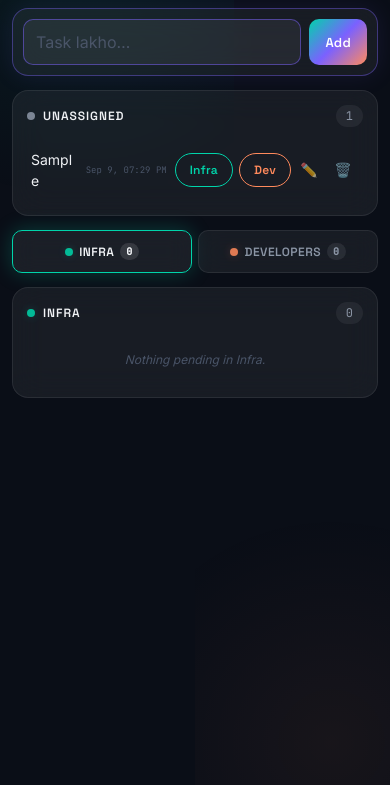
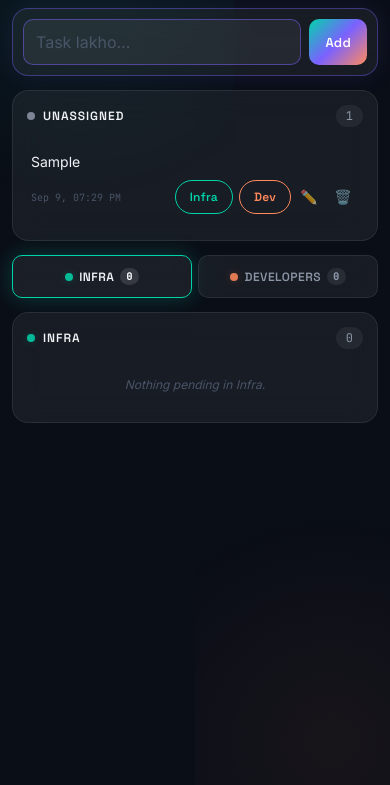
Before and after one commit to chetanb188/task, a plain HTML site: page index.html in a window 390 px wide. Both pictures are taken after typing "Sample" into the empty fields and a click on the button "Add". Shown: the part 59-844 px from the top of the page. Drawn offline with Linux system fonts and the light colour scheme; no server answers.

Commit message:
Update index.html

```diff
--- a/index.html
+++ b/index.html
@@ -472,9 +472,9 @@
     .tab { padding: 12px 10px; font-size: 12px; gap: 6px; }
     .tab .count-badge { font-size: 10px; padding: 2px 6px; }
 
-    .task-row { padding: 10px 4px; gap: 8px; }
-    .task-text { font-size: 14px; }
-    .task-meta { font-size: 9px; }
+    .task-row { padding: 12px 4px; gap: 8px; flex-wrap: wrap; }
+    .task-text { font-size: 14px; flex: 1 1 100%; }
+    .task-meta { font-size: 10px; margin-right: auto; }
 
     .icon-btn { opacity: 0.6; width: 32px; height: 32px; font-size: 14px; }
     .done-btn { width: 36px; height: 36px; font-size: 15px; }
```
